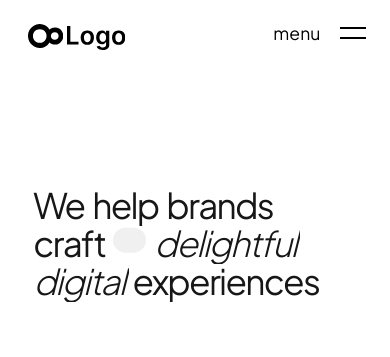
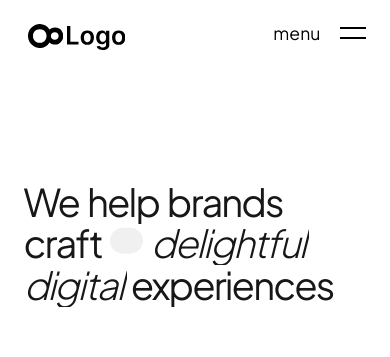
Before and after one commit to benjaminayimah/fluidity, a Next.js app: page / in a window 390 px wide. Shown: the top 357 px of the page. Built offline with nearby package versions, Linux system fonts and the light colour scheme; grey boxes are pictures that could not be loaded.

Commit message:
new commit

```diff
--- a/app/components/pages/home/BannerSection.jsx
+++ b/app/components/pages/home/BannerSection.jsx
@@ -40,8 +40,8 @@ function BannerSection() {
       className="sticky top-0 h-[58vh] sm:h-[70vh] lg:h-[80vh]">
         <div className='relative h-full w-full'>
           <div className='flex h-full items-center justify-center'>
-            <div className="flex flex-col gap-[32px] w-[85vw] sm:w-[75vw]">
-              <h1 className="leading-[1] tracking-tighter max-w-[55vw] min-w-[300px]">
+            <div className="flex flex-col gap-[32px] w-[90vw] sm:w-[75vw]">
+              <h1 className="leading-[1] tracking-tighter max-w-[55vw] min-w-[330px]">
                 {/* max-w-[55vw] min-w-[240px] */}
                 { words.map((data, index) =>
                       <span
--- a/app/styles/globals.css
+++ b/app/styles/globals.css
@@ -215,7 +215,7 @@ aside.menu-open {
 
 h1 {
   /* font-size: calc(clamp(2rem, 7vw, 8rem) * 1); */
-  font-size: calc(clamp(2.2rem, 6vw, 7rem) * 1);
+  font-size: calc(clamp(2.39rem, 6vw, 7rem) * 1);
 
 }
 h2 {
```
